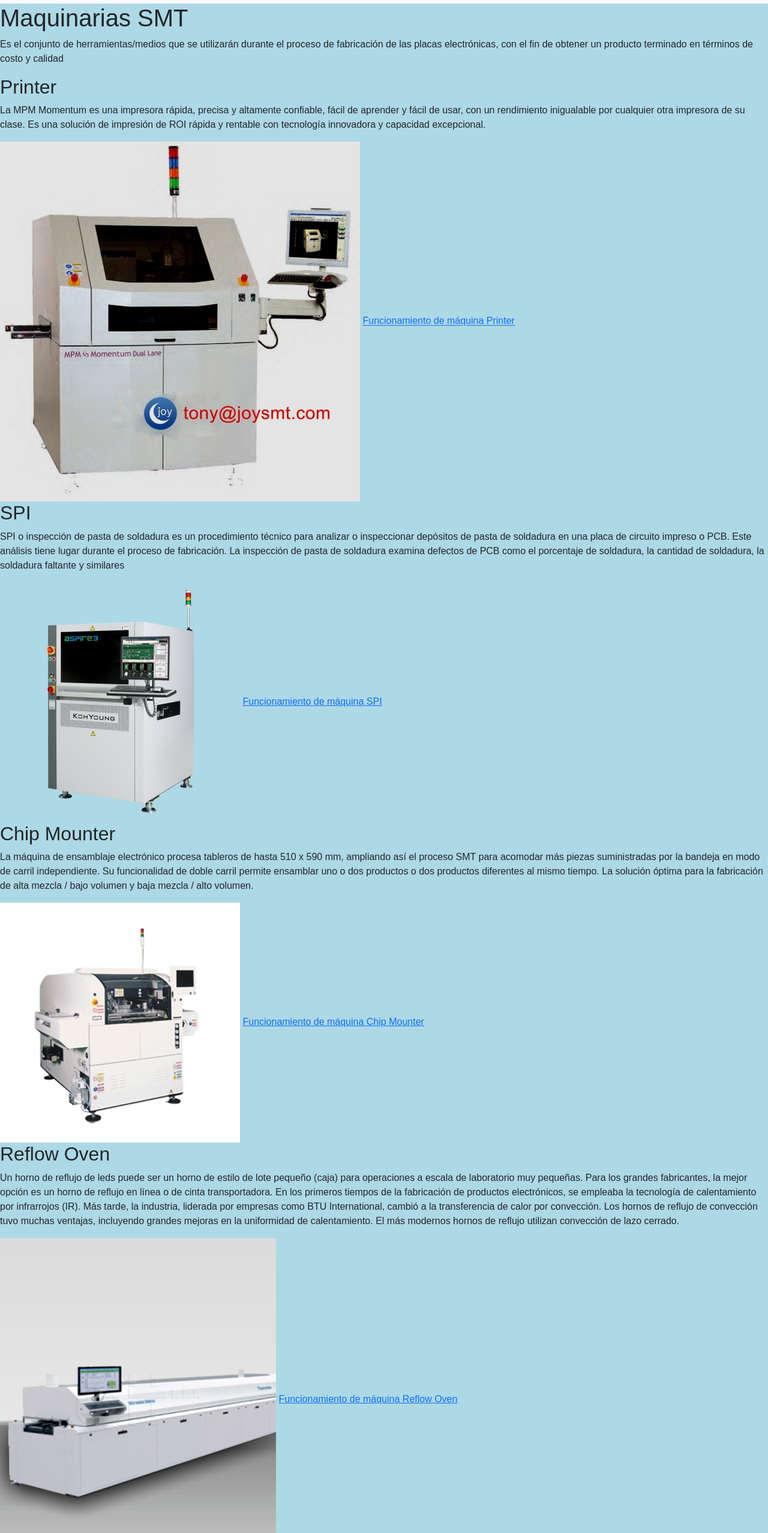
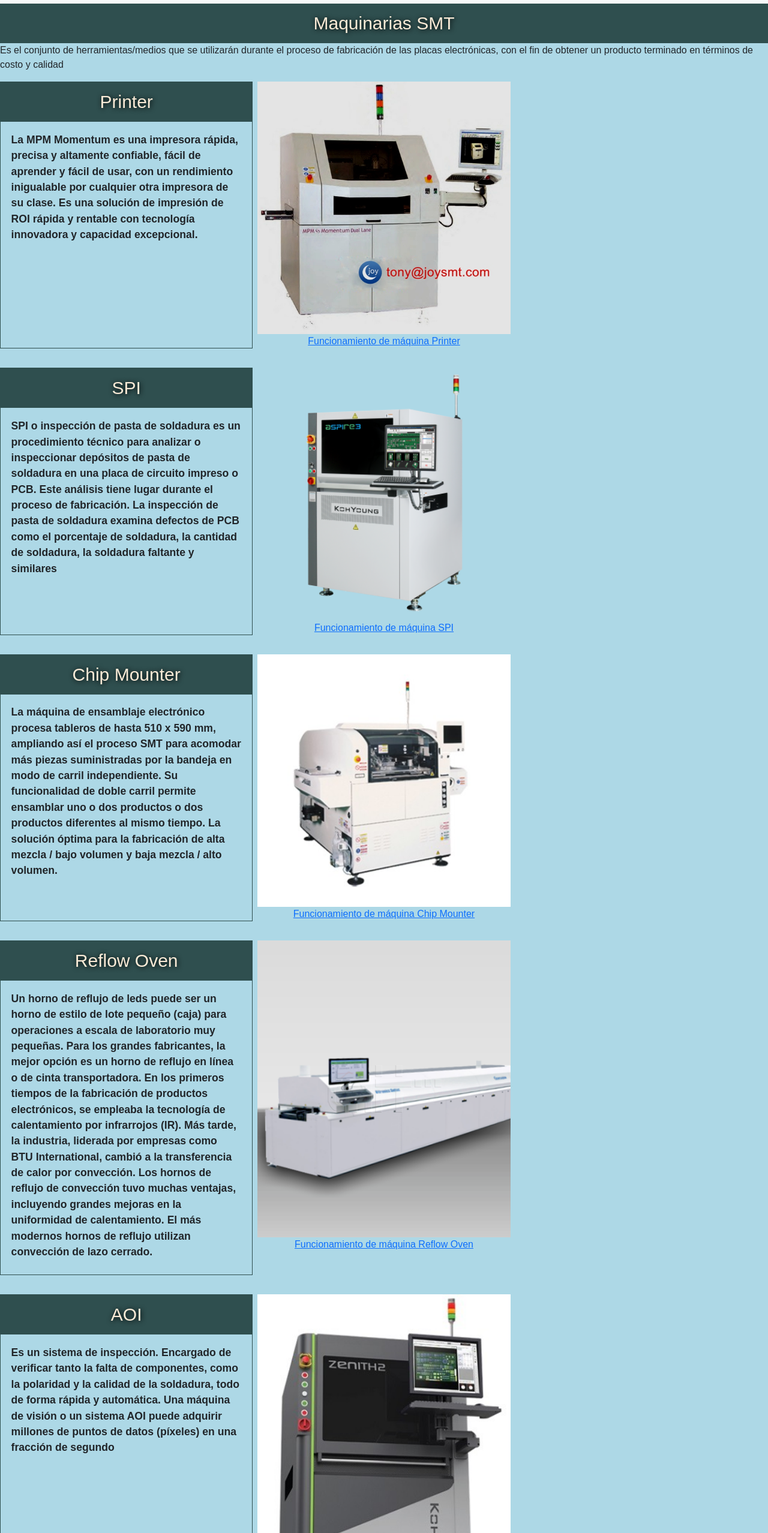
Before and after one commit to FrancoPunjabi/Entrega2Punjabi, a plain HTML site: page secciones/maquinas.html in a window 1280 px wide. Shown: the part 144-2700 px from the top of the page at 60% size. Drawn offline with nearby package versions, Linux system fonts and the light colour scheme.

Commit message:
Se hace index y maquinas

```diff
--- a/estilos/style.css
+++ b/estilos/style.css
@@ -5,8 +5,6 @@
 }
 
 body{
-    max-width: 80em;
-    margin: 0 auto;
     background-color: lightblue;
     font-family: 'Source Sans Pro', sans-serif;
 
@@ -22,7 +20,7 @@
 
 .titulo__principal{
     margin: 0;
-    padding: .5em 1em;
+    padding: 0.5em 1em;
     font-size: 30px;
     background-color: darkslategrey;
     color: antiquewhite;
@@ -52,6 +50,13 @@
     width: 100%;
 }
 
+.contenedor__articulo__img{
+    width: 100%;
+    display: flex;
+    flex-direction: column;
+    text-align: center;
+}
+
 .contenedor__articulo div a{
     width: 100%;
     height: 100%;
@@ -70,13 +75,17 @@
     text-shadow: 1px 1px .3em black;
 }
 
+.imagenes{
+    width: 100%;
+}
+
 .pie__pagina{
     width: 100%;
     display: flex;
     flex-direction: column;
     align-items: center;
     justify-content: center;
-    background-color: antiquewhite;
+    background-color: white;
 }
 
 .pie__pagina__img{
@@ -115,6 +124,10 @@
         margin-bottom: 2em;
         border: 1px solid darkslategray;
     }
+    .contenedor__imagen{
+        border: none;
+        text-align: center;
+    }
 }
 
 @media screen and (min-width: 992px){
--- a/secciones/maquinas.html
+++ b/secciones/maquinas.html
@@ -7,9 +7,10 @@
     <title>Tipos de máquinas</title>
     <link href="https://cdn.jsdelivr.net/npm/bootstrap@5.0.2/dist/css/bootstrap.min.css" rel="stylesheet" integrity="sha384-EVSTQN3/azprG1Anm3QDgpJLIm9Nao0Yz1ztcQTwFspd3yD65VohhpuuCOmLASjC" crossorigin="anonymous">
     <link rel="stylesheet" href="../estilos/style.css">
+
 </head>
 <body>
-    <header class="header__inicio">
+    <header>
         <nav class="navbar navbar-expand-lg navbar-light bg-light">
             <div class="container-fluid">
                 <a href="../index.html"><img class="header__logo" src="../images/MirgorLogo.png" alt="Logo Grupo Mirgor"></a>
@@ -18,7 +19,7 @@
                 </button>
             </div>
             <div class="collapse navbar-collapse" id="navbarNav">
-                <ul class="navbar-nav">
+                <ul class="navbar-nav px-3">
                     <li class="nav-item">
                         <a class="nav-link" href="../index.html">Inicio</a>
                     </li>
@@ -40,71 +41,69 @@
     </header>
 
     <main>
-        <section>
-            <div>
-                <h1 class="titulo1" >Maquinarias SMT</h1>
-                <p class="parrafo">Es el conjunto de herramientas/medios que se utilizarán durante el proceso de fabricación de las placas electrónicas, con el fin de obtener un producto terminado en términos de costo y calidad</p>
-            </div>
+        <h1 class="titulo__principal" >Maquinarias SMT</h1>
+        <section class="contenedor_principal"></section>
+            <p>Es el conjunto de herramientas/medios que se utilizarán durante el proceso de fabricación de las placas electrónicas, con el fin de obtener un producto terminado en términos de costo y calidad</p>
         </section>
 
-        <section class="contenedor">
-            <div class="contTexto">
-                <h2 class="titulo2">Printer</h2>
-                <p class="parrafo">La MPM Momentum es una impresora rápida, precisa y altamente confiable, fácil de aprender y fácil de usar, con un rendimiento inigualable por cualquier otra impresora de su clase. Es una solución de impresión de ROI rápida y rentable con tecnología innovadora y capacidad excepcional.</p>
-            </div>
-            <div class="contImagen">
+        <section class="contenedor__secundario contenedor__maquinas">
+            <article class="contenedor__articuloSecundario">
+                <h2>Printer</h2>
+                <p>La MPM Momentum es una impresora rápida, precisa y altamente confiable, fácil de aprender y fácil de usar, con un rendimiento inigualable por cualquier otra impresora de su clase. Es una solución de impresión de ROI rápida y rentable con tecnología innovadora y capacidad excepcional.</p>
+            </article>
+            <article class="contenedor__articuloSecundario contenedor__imagen">
                 <img class="imagenes" src="../images/printer.jfif" alt="Printer màquina para impresión de pasta en planta industrial">
-                <a class="enlaces" target="_blank" href="https://www.youtube.com/watch?v=WodlH2iIGpo">Funcionamiento de máquina Printer</a>
-            </div>
+                <a target="_blank" href="https://www.youtube.com/watch?v=WodlH2iIGpo">Funcionamiento de máquina Printer</a>
+            </article>
         </section>
 
-        <section class="contenedor">
-            <div class="contTexto">
-                <h2 class="titulo2">SPI</h2>
-                <p class="parrafo">SPI o inspección de pasta de soldadura es un procedimiento técnico para analizar o inspeccionar depósitos de pasta de soldadura en una placa de circuito impreso o PCB. Este análisis tiene lugar durante el proceso de fabricación. La inspección de pasta de soldadura examina defectos de PCB como el porcentaje de soldadura, la cantidad de soldadura, la soldadura faltante y similares</p>
-            </div>
-            <div class="contImagen">
+        <section class="contenedor__secundario">
+            <article class="contenedor__articuloSecundario">
+                <h2>SPI</h2>
+                <p>SPI o inspección de pasta de soldadura es un procedimiento técnico para analizar o inspeccionar depósitos de pasta de soldadura en una placa de circuito impreso o PCB. Este análisis tiene lugar durante el proceso de fabricación. La inspección de pasta de soldadura examina defectos de PCB como el porcentaje de soldadura, la cantidad de soldadura, la soldadura faltante y similares</p>
+            </article>
+            <article class="contenedor__articuloSecundario contenedor__imagen">
                 <img class="imagenes" src="../images/spi.png" alt="SPI máquina para detección de pasta en planta industrial">
-                <a class="enlaces" target="_blank" href="https://youtu.be/RpRfBIHhlQY">Funcionamiento de máquina SPI</a>
-            </div>
+                <a target="_blank" href="https://youtu.be/RpRfBIHhlQY">Funcionamiento de máquina SPI</a>
+            </article>
         </section>
 
-        <section class="contenedor">
-            <div class="contTexto">
-                <h2 class="titulo2">Chip Mounter</h2>
-                <p class="parrafo">La máquina de ensamblaje electrónico procesa tableros de hasta 510 x 590 mm, ampliando así el proceso SMT para acomodar más piezas suministradas por la bandeja en modo de carril independiente. Su funcionalidad de doble carril permite ensamblar uno o dos productos o dos productos diferentes al mismo tiempo. La solución óptima para la fabricación de alta mezcla / bajo volumen y baja mezcla / alto volumen.</p>
-            </div>
-            <div class="contImagen">
+        <section class="contenedor__secundario">
+            <article class="contenedor__articuloSecundario">
+                <h2>Chip Mounter</h2>
+                <p>La máquina de ensamblaje electrónico procesa tableros de hasta 510 x 590 mm, ampliando así el proceso SMT para acomodar más piezas suministradas por la bandeja en modo de carril independiente. Su funcionalidad de doble carril permite ensamblar uno o dos productos o dos productos diferentes al mismo tiempo. La solución óptima para la fabricación de alta mezcla / bajo volumen y baja mezcla / alto volumen.</p>
+            </article>
+            <article class="contenedor__articuloSecundario contenedor__imagen">
                 <img class="imagenes" src="../images/ChipMounter.jfif" alt="Chip Mounter máquina para inserción de componentes en planta industrial">
-                <a class="enlaces" target="_blank" href="https://www.youtube.com/watch?v=algoYTOwpgQ">Funcionamiento de máquina Chip Mounter</a>
-            </div>
+                <a target="_blank" href="https://www.youtube.com/watch?v=algoYTOwpgQ">Funcionamiento de máquina Chip Mounter</a>
+            </article>
         </section>
 
-        <section class="contenedor">
-            <div class="contTexto">
-                <h2 class="titulo2">Reflow Oven</h2>
-                <p class="parrafo">Un horno de reflujo de leds puede ser un horno de estilo de lote pequeño (caja) para operaciones a escala de laboratorio muy pequeñas. Para los grandes fabricantes, la mejor opción es un horno de reflujo en línea o de cinta transportadora. En los primeros tiempos de la fabricación de productos electrónicos, se empleaba la tecnología de calentamiento por infrarrojos (IR). Más tarde, la industria, liderada por empresas como BTU International, cambió a la transferencia de calor por convección. Los hornos de reflujo de convección tuvo muchas ventajas, incluyendo grandes mejoras en la uniformidad de calentamiento. El más modernos hornos de reflujo utilizan convección de lazo cerrado.</p>
-            </div>
-            <div class="contImagen">
+        <section class="contenedor__secundario">
+            <article class="contenedor__articuloSecundario">
+                <h2>Reflow Oven</h2>
+                <p>Un horno de reflujo de leds puede ser un horno de estilo de lote pequeño (caja) para operaciones a escala de laboratorio muy pequeñas. Para los grandes fabricantes, la mejor opción es un horno de reflujo en línea o de cinta transportadora. En los primeros tiempos de la fabricación de productos electrónicos, se empleaba la tecnología de calentamiento por infrarrojos (IR). Más tarde, la industria, liderada por empresas como BTU International, cambió a la transferencia de calor por convección. Los hornos de reflujo de convección tuvo muchas ventajas, incluyendo grandes mejoras en la uniformidad de calentamiento. El más modernos hornos de reflujo utilizan convección de lazo cerrado.</p>
+            </article>
+            <article class="contenedor__articuloSecundario contenedor__imagen">
                 <img class="imagenes" src="../images/reflowOven.png" alt="Reflow Oven máquina para perfil de pasta en planta industrial">
-                <a class="enlaces" target="_blank" href="https://www.youtube.com/watch?v=8aX-q8iPNIw">Funcionamiento de máquina Reflow Oven</a>
-            </div>
+                <a target="_blank" href="https://www.youtube.com/watch?v=8aX-q8iPNIw">Funcionamiento de máquina Reflow Oven</a>
+            </article>
         </section>
 
-        <section class="contenedor">
-            <div class="contTexto">
-                <h2 class="titulo2">AOI</h2>
-                <p class="parrafo">Es un sistema de inspección. Encargado de verificar tanto la falta de componentes, como la polaridad y la calidad de la soldadura, todo de forma rápida y automática. Una máquina de visión o un sistema AOI puede adquirir millones de puntos de datos (píxeles) en una fracción de segundo</p>
-            </div>
-            <div class="contImagen">
+        <section class="contenedor__secundario">
+            <article class="contenedor__articuloSecundario">
+                <h2>AOI</h2>
+                <p>Es un sistema de inspección. Encargado de verificar tanto la falta de componentes, como la polaridad y la calidad de la soldadura, todo de forma rápida y automática. Una máquina de visión o un sistema AOI puede adquirir millones de puntos de datos (píxeles) en una fracción de segundo</p>
+            </article>
+            <article class="contenedor__articuloSecundario contenedor__imagen">
                 <img class="imagenes" src="../images/aoi.jpg" alt="AOI máquina para detección de componentes en planta industrial">
-                <a class="enlaces" target="_blank" href="https://www.youtube.com/watch?v=4-ids0cVyz8">Funcionamiento de máquina AOI</a>
-            </div>
+                <a target="_blank" href="https://www.youtube.com/watch?v=4-ids0cVyz8">Funcionamiento de máquina AOI</a>
+            </article>
         </section>
     </main>
 
-    <footer>
-        <div>
+    <footer class="pie__pagina">
+        <div class="pie__pagina__img">
             <a target="_blank" href="http://instagram.com"><img src="../images/instagram48x48.svg" alt="Emoticono instagram rosa para footer"></a>
             <a target="_blank" href="http://facebook.com."><img src="../images/facebook48x48.svg" alt="Emoticono Facebook Azul para footer"></a>
         </div>
```
Also changed, not shown: backup.html (added, +118 -0 lines), index.html (+1 -0 lines).
